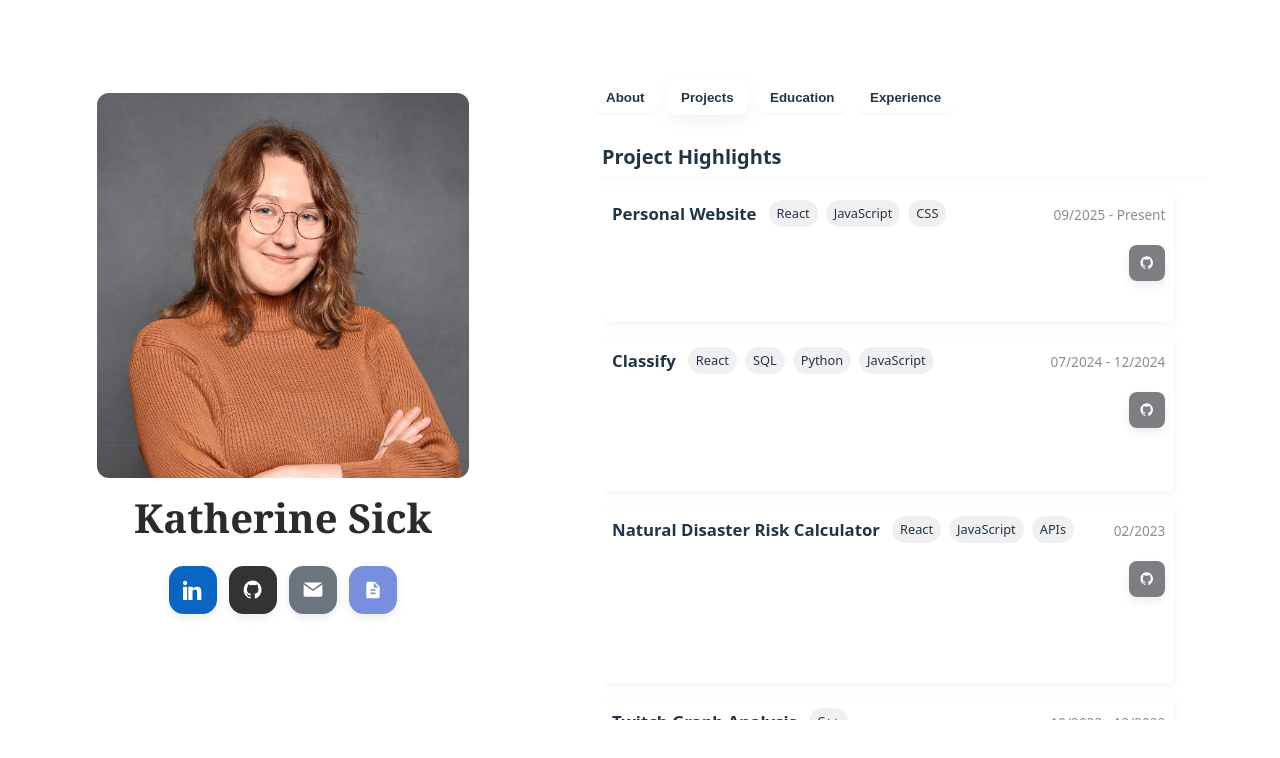
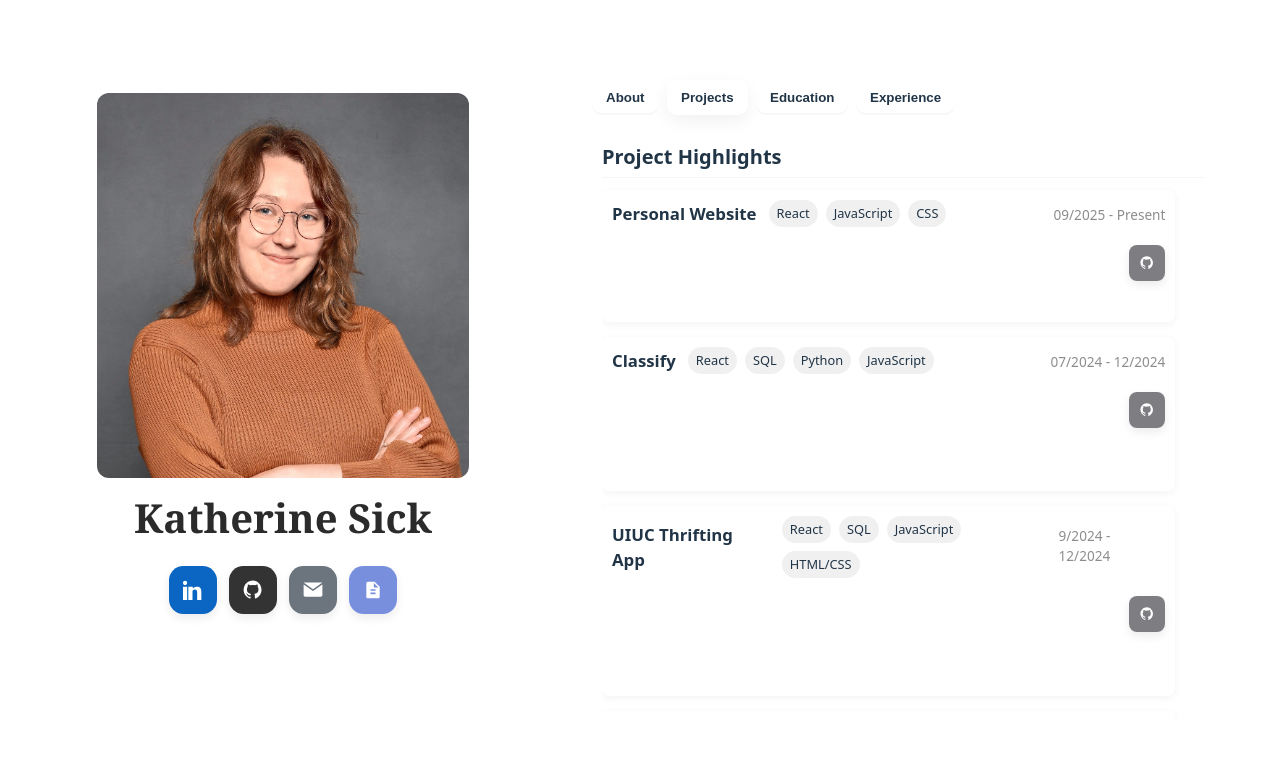
Before and after one commit to KatherineSick/katherinesick-portfolio, a React (Vite) app: page / in a window 1280 px wide. Both pictures are taken after a click on the button "Projects". Shown: the top 758 px of the page. Built offline with nearby package versions, Linux system fonts and the light colour scheme.

Commit message:
Added another project

```diff
--- a/src/components-desk/Projects.jsx
+++ b/src/components-desk/Projects.jsx
@@ -19,6 +19,13 @@ const projectsData = [
     date: '07/2024 - 12/2024',
     description: 'A Next.js application to replace the legacy course catalog, storing over 100,000 courses in an SQL database and creating a robust API for seamless data access. I was a part of a 4 developer team that developed this application using SQL, JavaScript, Python, etc.',
     repoUrl: 'https://github.com/KatherineSick/classify.git'
+  },
+  {
+    title: 'UIUC Thrifting App',
+    tags: ['React', 'SQL', 'JavaScript', 'HTML/CSS'],
+    date: '9/2024 - 12/2024',
+    description: 'We programmed a community thrifting application that allows current students of University of Illinois to sell and purchase items with other students. This application provides a centralized location for both sellers and buyers to post and look for items that they have and need.',
+    repoUrl: 'https://github.com/KatherineSick/UIUC-Thrifting-App-CS411.git'
   },
   {
     title: 'Natural Disaster Risk Calculator',
--- a/src/components-mobile/Projects.jsx
+++ b/src/components-mobile/Projects.jsx
@@ -20,6 +20,13 @@ const projectsData = [
     date: '07/2024 - 12/2024',
     description: 'A Next.js application to replace the legacy course catalog, storing over 100,000 courses in an SQL database and creating a robust API for seamless data access. I was a part of a 4 developer team that developed this application using SQL, JavaScript, Python, etc.',
     repoUrl: 'https://github.com/KatherineSick/classify.git'
+  },
+  {
+    title: 'UIUC Thrifting App',
+    tags: ['React', 'SQL', 'JavaScript', 'HTML/CSS'],
+    date: '9/2024 - 12/2024',
+    description: 'We programmed a community thrifting application that allows current students of University of Illinois to sell and purchase items with other students. This application provides a centralized location for both sellers and buyers to post and look for items that they have and need.',
+    repoUrl: 'https://github.com/KatherineSick/UIUC-Thrifting-App-CS411.git'
   },
   {
     title: 'Natural Disaster Risk Calculator',
```
